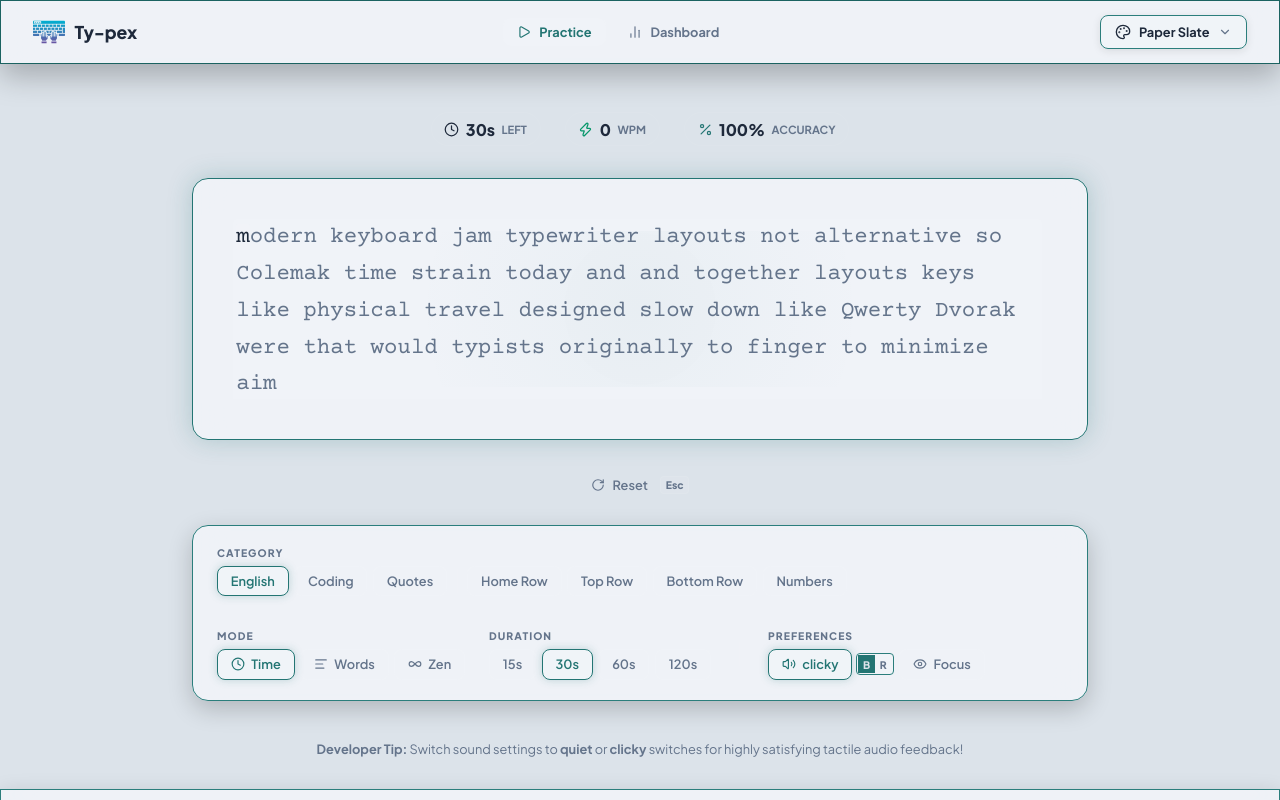
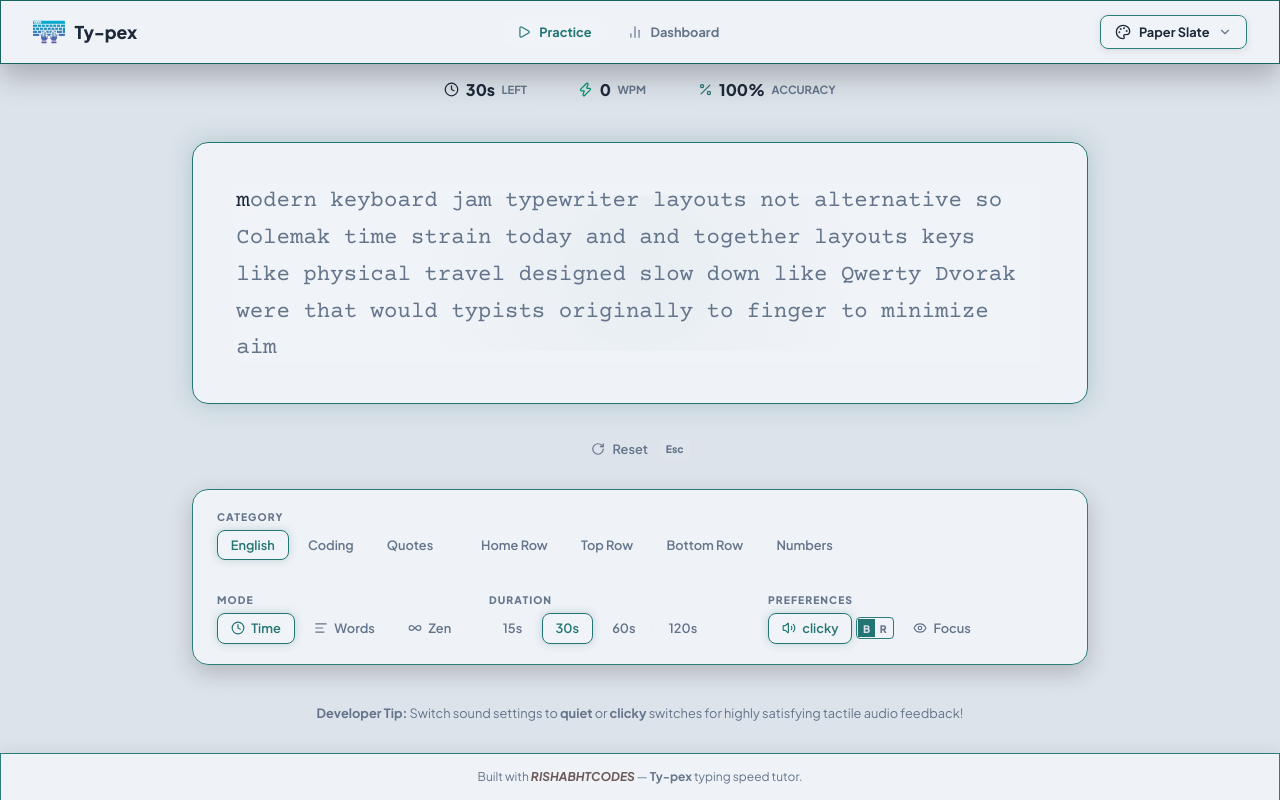
Before and after one commit to rishabhtcodes/TypingMaster, a React (Vite) app: page / in a window 1280 px wide. Built offline with nearby package versions, Linux system fonts and the light colour scheme.

Commit message:
style: reduce viewport top padding and margins to push time and WPM HUD bar up

```diff
--- a/src/styles/App.css
+++ b/src/styles/App.css
@@ -82,14 +82,14 @@
   width: 100%;
   max-width: 960px;
   margin: 0 auto;
-  padding: 2rem;
+  padding: 0.5rem 2rem 2rem 2rem;
   display: flex;
   flex-direction: column;
   transition: max-width var(--transition-normal);
 }
 
 .app-viewport.coding-viewport-active {
-  max-width: 1280px;
+  max-width: 1260px;
 }
 
 .practice-screen {
@@ -102,7 +102,7 @@
 
 .practice-screen.coding-layout-active {
   flex-direction: row;
-  align-items: stretch;
+  align-items: flex-start;
   gap: 1.5rem;
   width: 100%;
 }
@@ -113,7 +113,6 @@
   flex-direction: column;
   align-items: center;
   width: 100%;
-  height: 100%;
 }
 
 .practice-center-col {
@@ -124,18 +123,19 @@
 }
 
 .coding-sidebar-col {
-  width: 330px;
-  min-width: 330px;
+  width: 320px;
+  min-width: 320px;
   display: flex;
   flex-direction: column;
   margin-top: 0;
 }
 
-/* Tall & Perfectly Aligned Code Console box in Coding Mode */
+/* Tall Code Console box in Coding Mode */
 .coding-layout-active .code-console-mode {
   width: 100%;
-  flex: 1;
-  min-height: 520px;
+  height: calc(100vh - 230px);
+  min-height: 500px;
+  max-height: 720px;
   display: flex;
   flex-direction: column;
 }
@@ -143,7 +143,6 @@
 .coding-layout-active .console-body-viewport {
   flex: 1;
   height: 100%;
-  min-height: 420px;
   max-height: none !important;
 }
 
@@ -151,8 +150,8 @@
 .live-hud {
   display: flex;
   gap: 1.5rem;
-  margin-top: 1rem;
-  margin-bottom: 0.5rem;
+  margin-top: 0;
+  margin-bottom: 0.75rem;
   transition: opacity var(--transition-slow), transform var(--transition-slow);
 }
 
```
